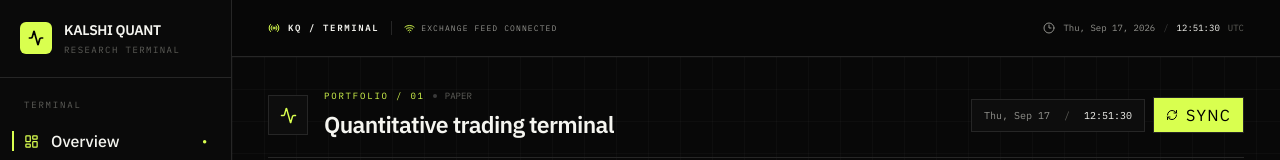
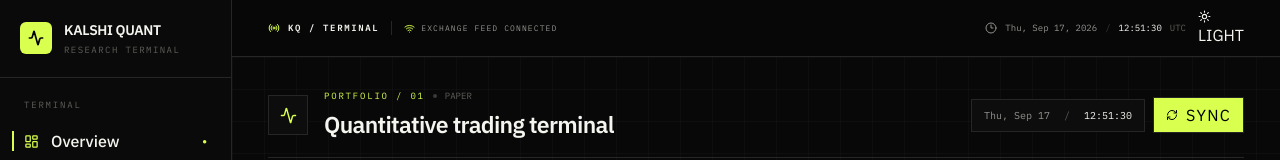
Before and after one commit to midhat81/kalshi-quant-trader_by_Midhat, a React (Vite) app in the folder frontend/: page / in a window 1280 px wide. Shown: the top 160 px of the page. Built offline with nearby package versions, Linux system fonts and the light colour scheme; no server answers.

Commit message:
Add persistent terminal dark-light mode toggle

```diff
--- a/frontend/src/components/Layout.tsx
+++ b/frontend/src/components/Layout.tsx
@@ -1,5 +1,5 @@
 import { useEffect, useState, type ReactNode } from "react";
-import { Clock3, Radio, Wifi } from "lucide-react";
+import { Clock3, Moon, Radio, Sun, Wifi } from "lucide-react";
 import { Sidebar } from "./Sidebar";
 
 function LiveClock() {
@@ -12,13 +12,30 @@ function LiveClock() {
 }
 
 export function Layout({ children }: { children: ReactNode }) {
+  const [theme, setTheme] = useState<"dark" | "light">(() => {
+    const saved = window.localStorage.getItem("kq-theme");
+    return saved === "light" ? "light" : "dark";
+  });
+
+  useEffect(() => {
+    document.documentElement.dataset.theme = theme;
+    document.documentElement.style.colorScheme = theme;
+    window.localStorage.setItem("kq-theme", theme);
+  }, [theme]);
+
   return <div className="flex min-h-screen bg-bg text-text">
     <Sidebar />
     <main className="dashboard-scroll-area min-w-0 flex-1">
       <header className="sticky top-0 z-30 border-b border-border bg-bg/92 backdrop-blur-xl">
         <div className="flex min-h-14 items-center justify-between gap-4 px-5 sm:px-7 lg:px-9">
           <div className="flex items-center gap-3"><div className="flex items-center gap-2 border-r border-border pr-3"><Radio size={12} className="text-accent"/><span className="font-mono text-[9px] font-semibold uppercase tracking-[.18em]">KQ / TERMINAL</span></div><div className="hidden items-center gap-1.5 sm:flex"><Wifi size={11} className="text-accent"/><span className="font-mono text-[8px] uppercase tracking-[.14em] text-muted">Exchange feed connected</span></div></div>
-          <LiveClock />
+          <div className="flex items-center gap-3">
+            <LiveClock />
+            <button type="button" onClick={() => setTheme((current) => current === "dark" ? "light" : "dark")} className="theme-toggle" aria-label={`Switch to ${theme === "dark" ? "light" : "dark"} mode`} title={`Switch to ${theme === "dark" ? "light" : "dark"} mode`}>
+              {theme === "dark" ? <Sun size={13} /> : <Moon size={13} />}
+              <span className="hidden sm:inline">{theme === "dark" ? "LIGHT" : "DARK"}</span>
+            </button>
+          </div>
         </div>
       </header>
       <div className="mx-auto w-full max-w-[1540px] px-5 py-6 sm:px-7 lg:px-9 lg:py-8">{children}</div>
```
